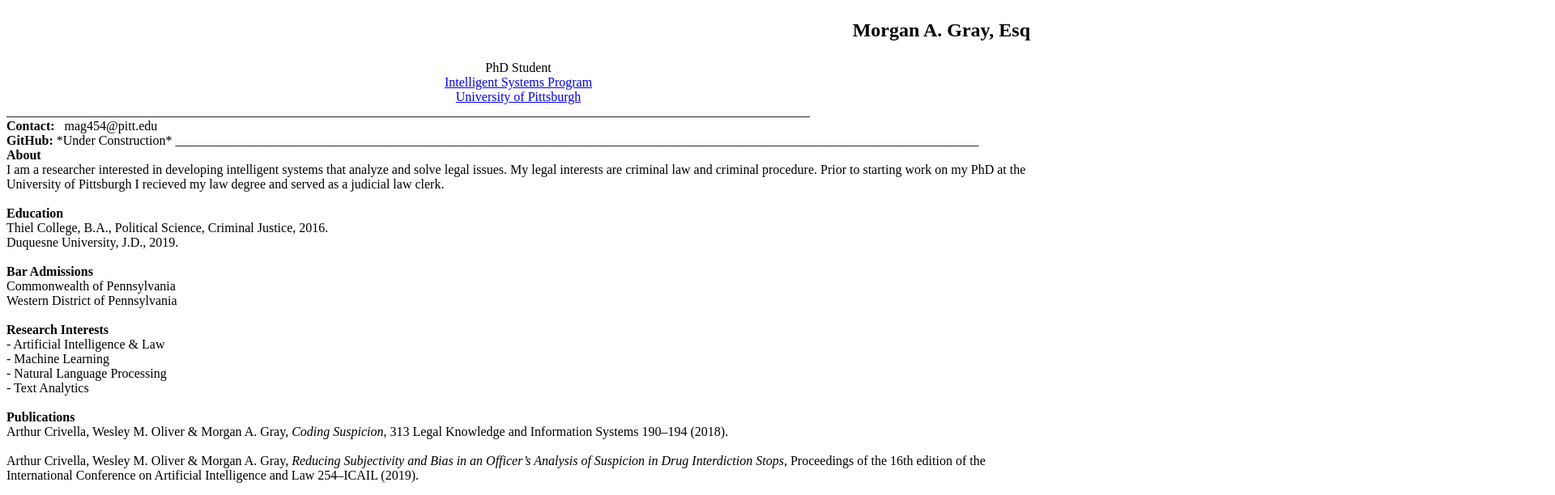
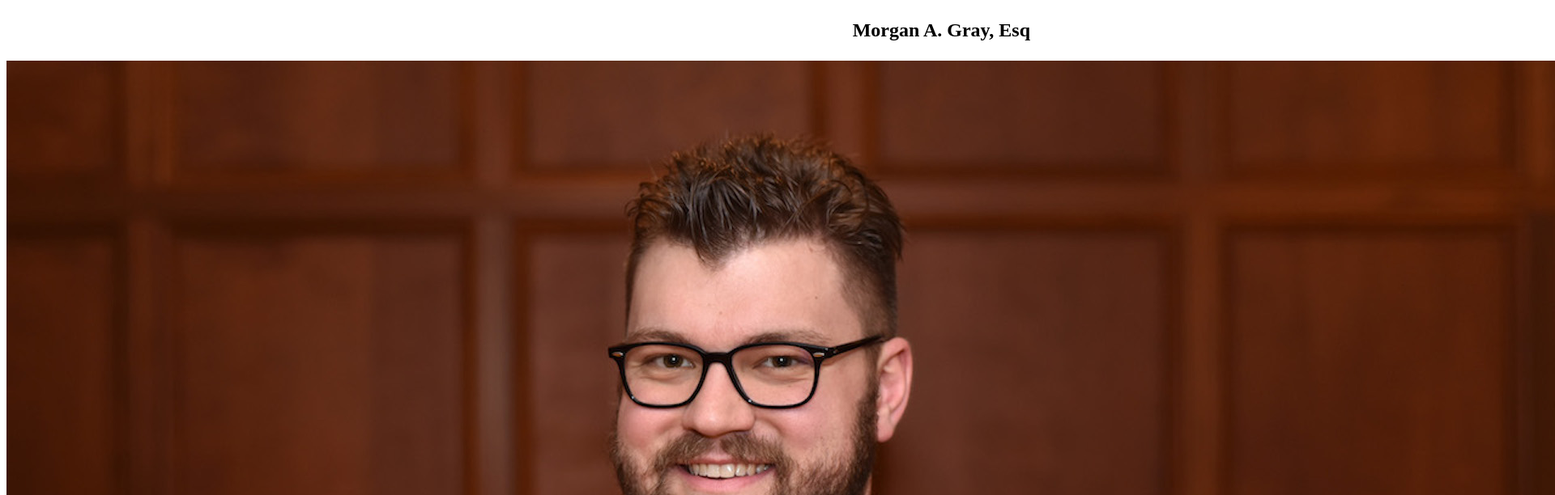
Before and after one commit to morganalexandergray/morganalexandergray.github.io, a plain HTML site: page index.html in a window 1280 px wide. Shown: the top 612 px of the page at 81% size, 1920 px wide, since content can reach past the window. Drawn offline with Linux system fonts and the light colour scheme.

Commit message:
Update index.html

```diff
--- a/index.html
+++ b/index.html
@@ -7,12 +7,9 @@
     <head> <h2> <p style="text-align:right;">Morgan A. Gray, Esq</p>  </head>
     </center>
 
-  <head>
-    <title>
 
-        <img src="JRP_5937.jpg" alt=morganag">
+ <img src="JRP_5937.jpg">
 
-    </title>
 
   <center>
     <title>
```
